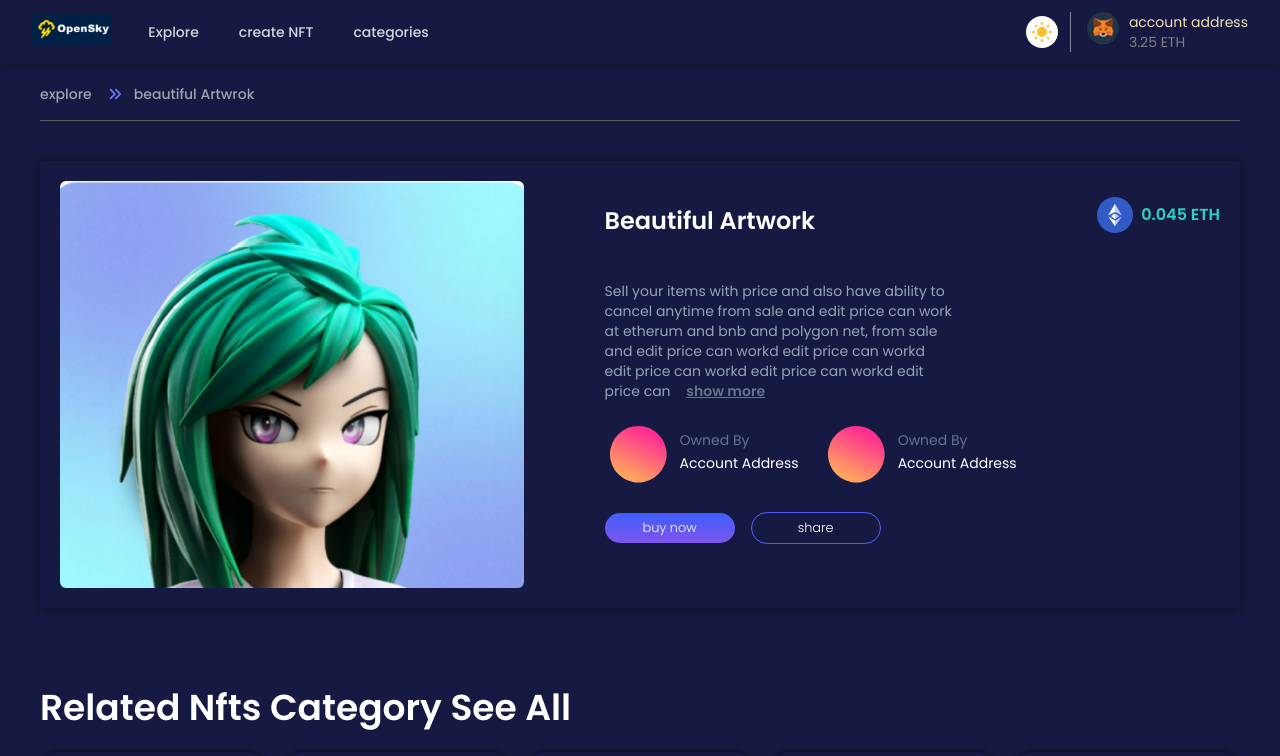
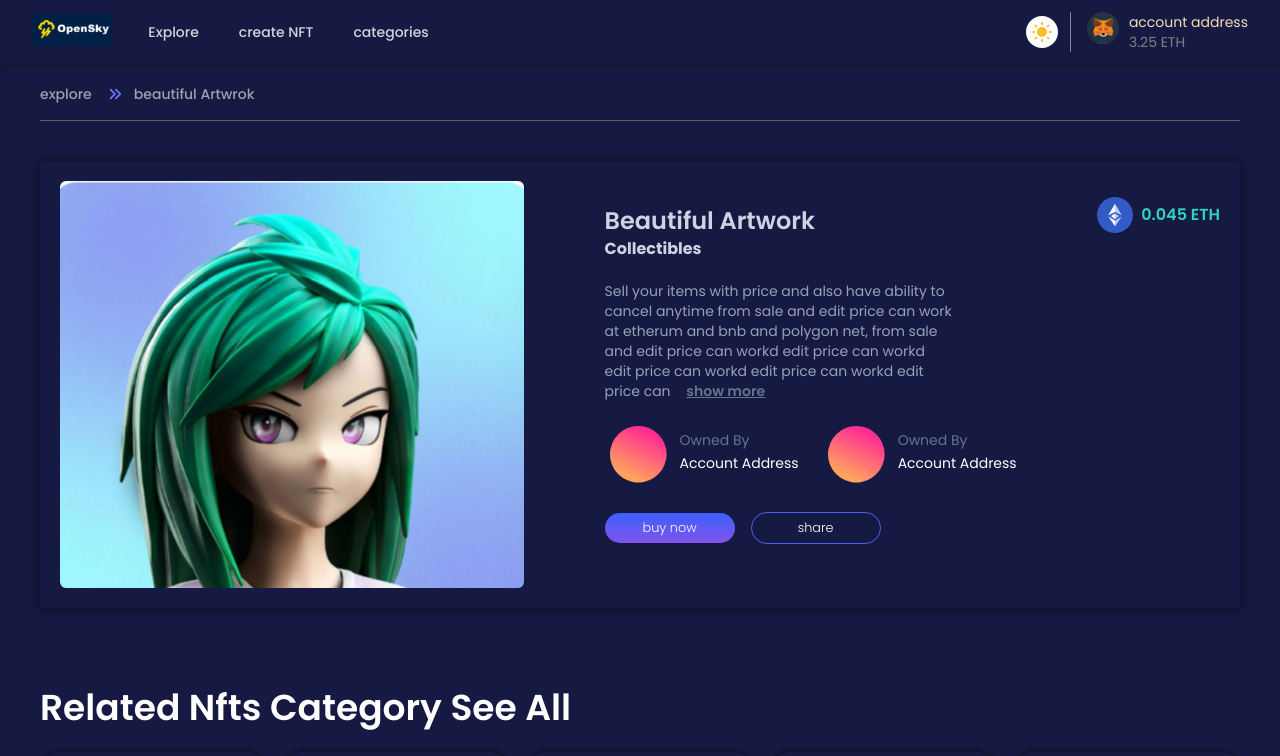
Before and after one commit to OsamaAbdellateef/NFT-Market, a Next.js app: page /NFTdetails in a window 1280 px wide. Shown: the top 756 px of the page. Built offline with nearby package versions, Linux system fonts and the light colour scheme.

Commit message:
last virsion

```diff
--- a/components/NFTDetailsCard.js
+++ b/components/NFTDetailsCard.js
@@ -13,8 +13,12 @@ const NFTDetails = () => {
         <img src="./NFT details image.png" />
       </div>
       <div className="lg:p-5 flex-col justify-be currency-details col-span-4 text-2xl font-semibold">
-        <h1 className=" lg:mt-1">Beautiful Artwork </h1>
-        <p className="text-base font-bold mb-5 text-primary">Collectibles</p>
+        <h1 className=" lg:mt-1 mt-5 text-primary dark:text-slate-300">
+          Beautiful Artwork{" "}
+        </h1>
+        <p className="text-base font-bold mb-5 text-primary dark:text-slate-300">
+          Collectibles
+        </p>
         <p
           className="font-normal text-sm text-slate-800 dark:text-slate-400 mb-5 leading-5"
           style={{ maxWidth: "350px" }}
```
